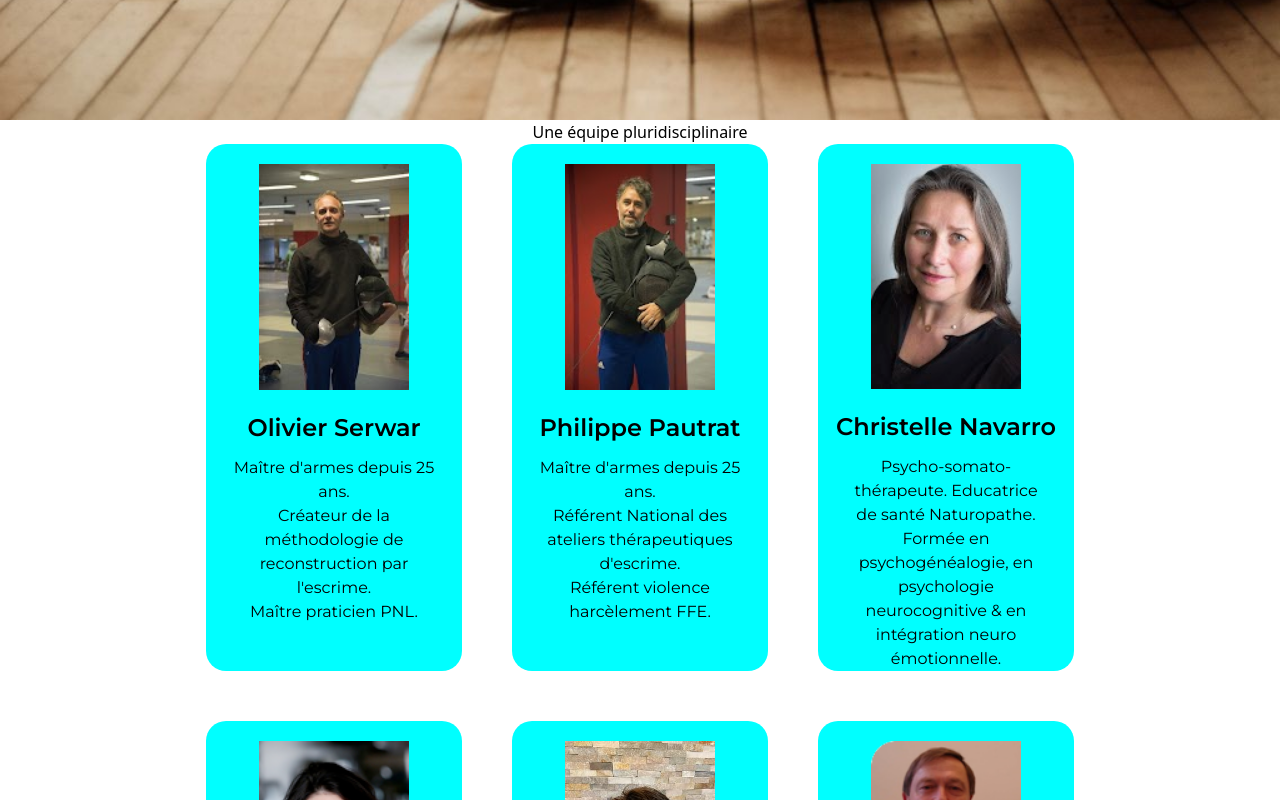
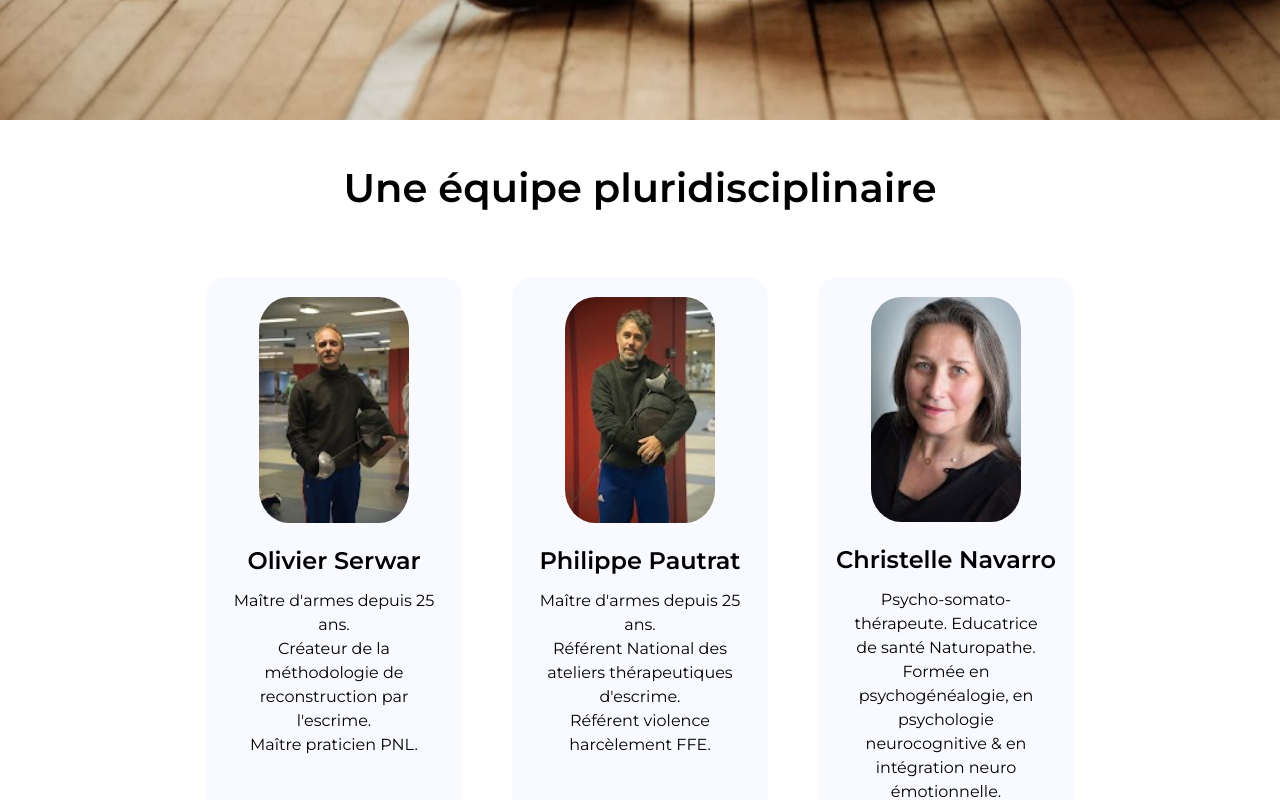
Before and after one commit to Matsuel/ATPE, a Next.js app: page /apropos in a window 1280 px wide. Shown: the part 440-1240 px from the top of the page. Built offline with nearby package versions, Linux system fonts and the light colour scheme.

Commit message:
members with style

```diff
--- a/src/pages/apropos.tsx
+++ b/src/pages/apropos.tsx
@@ -22,11 +22,7 @@ const APropos = ({ }: AProposProps) => {
                 <h2 className={styles.AProposTitle}>Qui sommes nous ?</h2>
             </div>
 
-            <div className={styles.AProposContent}>
-                <h2 className={styles.AProposSubTitle}>Une équipe pluridisciplinaire</h2>
-                <div className={styles.AProposMembres}>
-                </div>
-            </div>
+            <h2 className={styles.AProposSubTitle}>Une équipe pluridisciplinaire</h2>
 
             <div className={styles.Members}>
                 {
--- a/src/styles/APropos.module.scss
+++ b/src/styles/APropos.module.scss
@@ -25,6 +25,14 @@
             font-size: 6rem;
         }
     }
+
+    .AProposSubTitle {
+        color: #000;
+        font-family: 'Montserrat', sans-serif;
+        font-weight: 600;
+        font-size: 2.5rem;
+        margin: 3%;
+    }
 }
 
 .Members {
@@ -34,6 +42,7 @@
     flex-wrap: wrap;
     justify-content: center;
     gap: 50px;
+    padding-top: 20px;
 
     .Membre {
         width: 25%;
@@ -43,7 +52,8 @@
         align-items: center;
         color: #000;
         border-radius: 20px;
-        background-color: aqua;
+        background-color: #f9faff;
+        padding-bottom: 20px;
 
         .MembreImage {
             padding-top: 20px;
@@ -52,6 +62,7 @@
             height: auto;
             object-fit: cover;
             object-position: center;
+            border-radius: 20%;
         }
 
         .MembreName {
```
